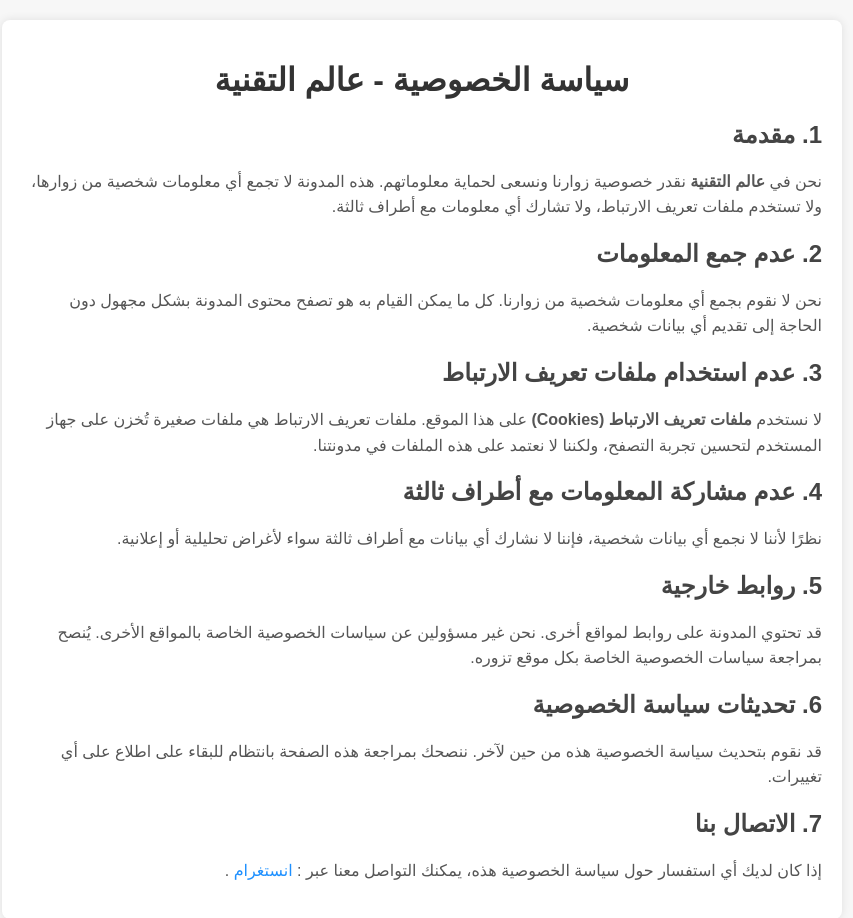
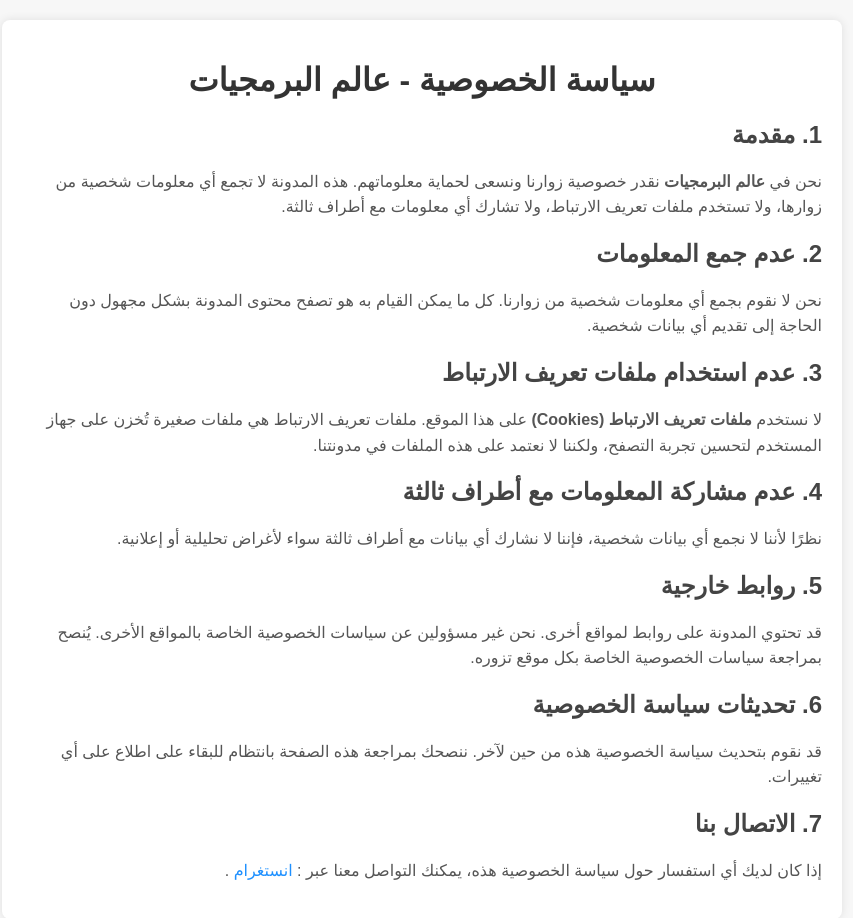
Before and after one commit to 2024web2024/privacy-policy-aalem-it, a plain HTML site: page index.html in a window 1280 px wide. Shown: the whole page, without its empty margins (218-1071 px from the left). Drawn offline with Linux system fonts and the light colour scheme.

Commit message:
Update index.html

```diff
--- a/index.html
+++ b/index.html
@@ -3,7 +3,7 @@
 <head>
     <meta charset="UTF-8">
     <meta name="viewport" content="width=device-width, initial-scale=1.0">
-    <title>  سياسة الخصوصية - عالم التقنية  </title>
+    <title>  سياسة الخصوصية - عالم البرمجيات  </title>
     <style>
         body {
             font-family: Arial, sans-serif;
@@ -44,10 +44,10 @@
 </head>
 <body>
     <div class="container">
-        <h1> سياسة الخصوصية - عالم التقنية </h1>
+        <h1> سياسة الخصوصية - عالم البرمجيات </h1>
 
         <h2>1. مقدمة</h2>
-        <p>نحن في <strong> عالم التقنية </strong> نقدر خصوصية زوارنا ونسعى لحماية معلوماتهم. هذه المدونة لا تجمع أي معلومات شخصية من زوارها، ولا تستخدم ملفات تعريف الارتباط، ولا تشارك أي معلومات مع أطراف ثالثة.</p>
+        <p>نحن في <strong> عالم البرمجيات </strong> نقدر خصوصية زوارنا ونسعى لحماية معلوماتهم. هذه المدونة لا تجمع أي معلومات شخصية من زوارها، ولا تستخدم ملفات تعريف الارتباط، ولا تشارك أي معلومات مع أطراف ثالثة.</p>
 
         <h2>2. عدم جمع المعلومات</h2>
         <p>نحن لا نقوم بجمع أي معلومات شخصية من زوارنا. كل ما يمكن القيام به هو تصفح محتوى المدونة بشكل مجهول دون الحاجة إلى تقديم أي بيانات شخصية.</p>
```
